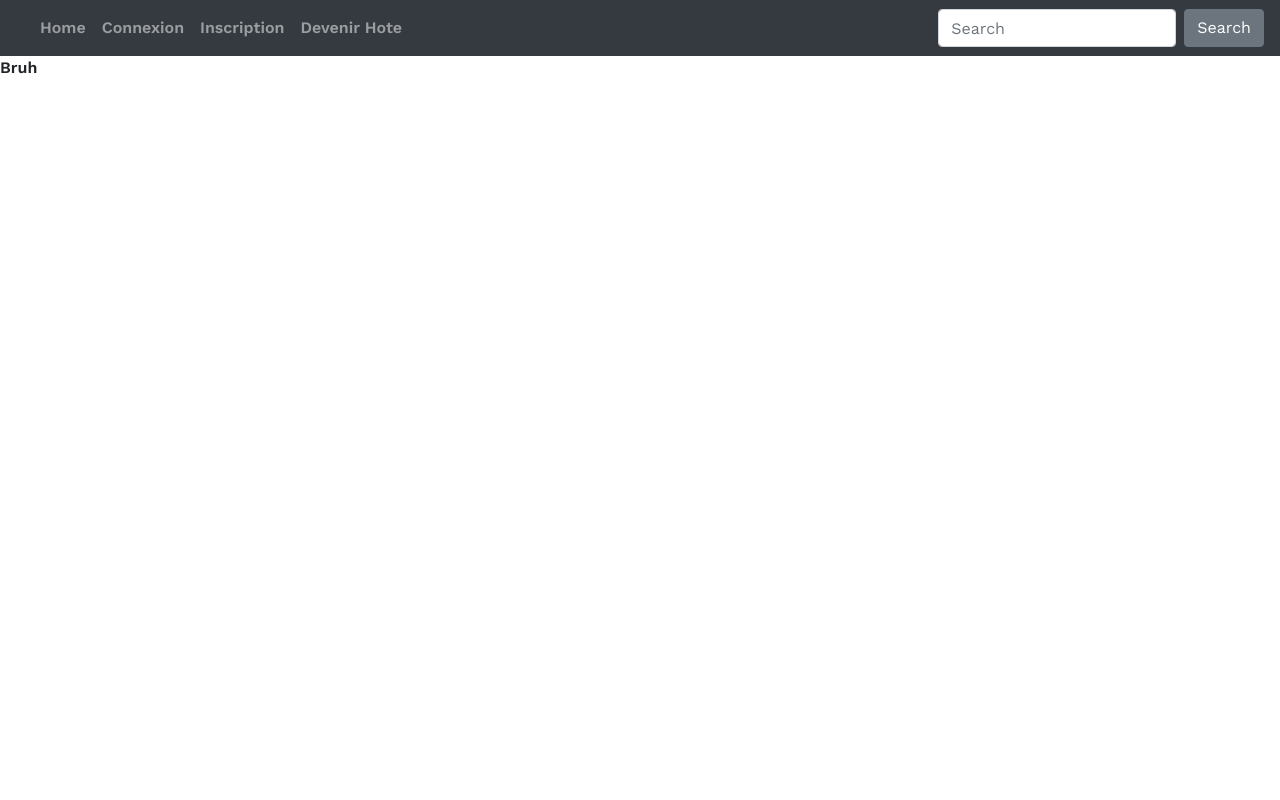
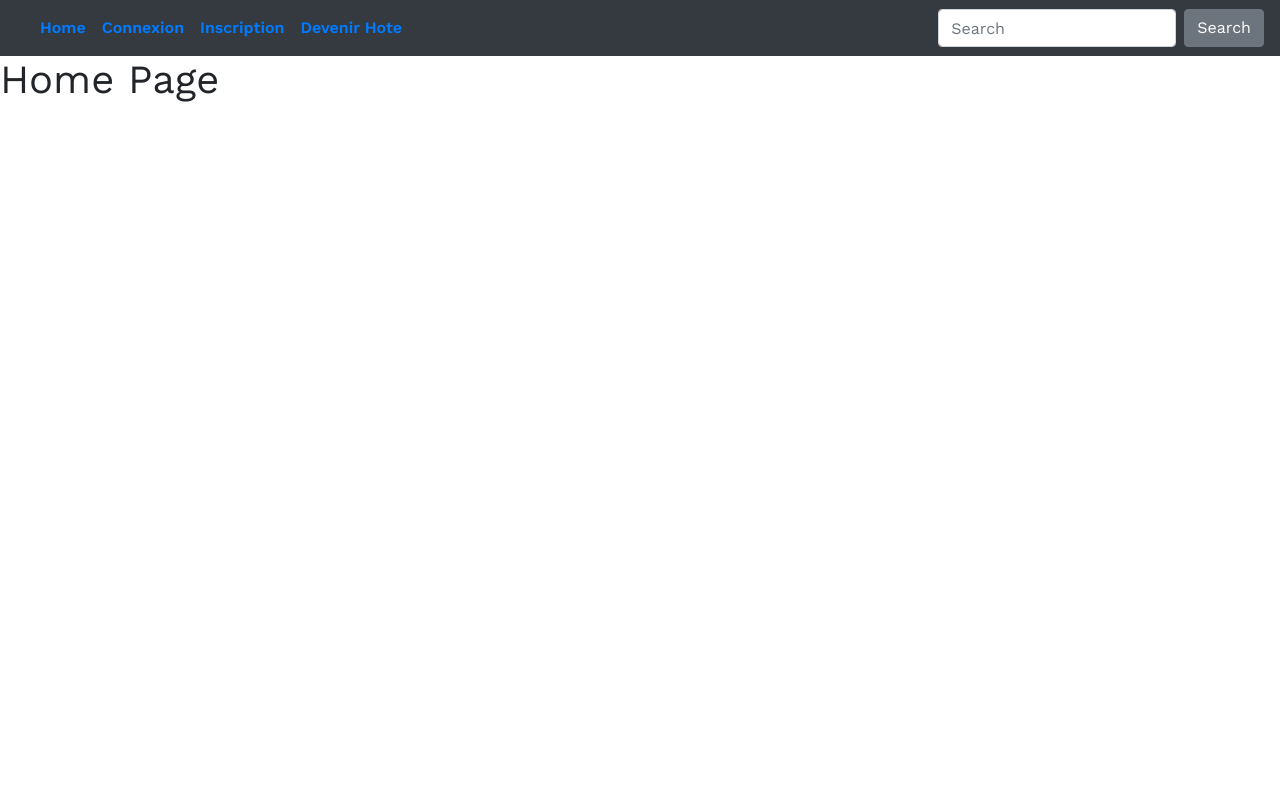
Before and after one commit to alexandrearnaud/Diogene_StuHome, a React (Create React App) app: page / in a window 1280 px wide. Shown: the top 800 px of the page. Built offline with nearby package versions, Linux system fonts and the light colour scheme.

Commit message:
Header/Footer dynamic in all pages

```diff
--- a/src/App.js
+++ b/src/App.js
@@ -7,60 +7,8 @@ import './App.css';
 class App extends Component {
   render() {
     return (
-      <div className="App">
-        <header>
-
-        <nav class="navbar navbar-expand-lg navbar-dark bg-dark">
-        <a class="navbar-brand" img src="/pic/StuHome.png"></a>
-         <button class="navbar-toggler" type="button" data-toggle="collapse" data-target="#navbarColor02" aria-controls="navbarColor02" aria-expanded="false" aria-label="Toggle navigation">
-        <span class="navbar-toggler-icon"></span>
-          </button>
-
-          <div class="collapse navbar-collapse" id="navbarColor02">
-    <ul class="navbar-nav mr-auto">
-    <li class="nav-item">
-        <a class="nav-link" href="/">Home</a>
-      </li>
-      <li class="nav-item">
-        <a class="nav-link" href="#">Connexion</a>
-      </li>
-      <li class="nav-item">
-        <a class="nav-link" href="#">Inscription</a>
-      </li>
-      <li class="nav-item">
-        <a class="nav-link" href="#">Devenir Hote</a>
-      </li>
-    </ul>
-
-    <form class="form-inline my-2 my-lg-0">
-    <input class="form-control mr-sm-2" type="text" placeholder="Search"></input>
-    <button class ="btn btn-secondary my-2 my-sm-0" type="submit">Search</button>
-    </form>
-
-
-    </div>
-
-        </nav>
-
-        </header>
-        <body>
-          <div id="Test">
-          <p>Bruh</p>
-
-          </div>
-        </body>
-
-     <footer id="footer">
-
-       <div id="link">
-
-       <li><a href="ContactezNous">Contactez nous</a></li>
-       <li><a href="MentionsLegales">Mention légales</a></li>
-       <li><a href="CGV">CGV</a></li>
-
-       </div>
-
-    </footer>
+      <div className="Home">
+        <h1> Home Page </h1>
       </div>
     );
   }
--- /dev/null
+++ b/src/Footer.jsx
@@ -0,0 +1,24 @@
+import React, { Component } from 'react';
+import {Link, Route} from 'react-router-dom'
+
+class Footer extends Component {
+    render() {
+        return (
+                <div className="Footer">
+                    <footer id="footer">
+
+                        <div id="link">
+
+                        <li><a href="ContactezNous">Contactez nous</a></li>
+                        <li><a href="MentionsLegales">Mention légales</a></li>
+                        <li><a href="CGV">CGV</a></li>
+
+                        </div>
+
+                    </footer>
+                </div>
+        );
+    }
+}
+
+export default Footer;
--- /dev/null
+++ b/src/Header.jsx
@@ -0,0 +1,47 @@
+import React, { Component } from 'react';
+import {Link, Route} from 'react-router-dom'
+
+class Header extends Component {
+    render() {
+        return (
+                <div className="Header">
+                    <header>
+
+                        <nav class="navbar navbar-expand-lg navbar-dark bg-dark">
+                            <a class="navbar-brand" img src="/pic/StuHome.png"></a>
+                            <button class="navbar-toggler" type="button" data-toggle="collapse" data-target="#navbarColor02" aria-controls="navbarColor02" aria-expanded="false" aria-label="Toggle navigation">
+                            <span class="navbar-toggler-icon"></span>
+                            </button>
+
+                            <div class="collapse navbar-collapse" id="navbarColor02">
+                                <ul class="navbar-nav mr-auto">
+                                <li class="nav-item">
+                                    <a class="nav-link"> <Link to="/">Home </Link></a>
+                                </li>
+                                <li class="nav-item">
+                                    <a class="nav-link"> <Link to="/Login">Connexion </Link></a>
+                                </li>
+                                <li class="nav-item">
+                                    <a class="nav-link"> <Link to="/Inscription"> Inscription </Link></a>
+                                </li>
+                                <li class="nav-item">
+                                    <a class="nav-link"> <Link to="/DevenirHote"> Devenir Hote </Link></a>
+                                </li>
+                                </ul>
+
+                                <form class="form-inline my-2 my-lg-0">
+                                <input class="form-control mr-sm-2" type="text" placeholder="Search"></input>
+                                <button class ="btn btn-secondary my-2 my-sm-0" type="submit">Search</button>
+                                </form>
+
+                            </div>
+
+                        </nav>
+
+                    </header>
+                </div>
+        );
+    }
+}
+
+export default Header;
--- a/src/index.js
+++ b/src/index.js
@@ -1,27 +1,6 @@
 import React from 'react';
-import ReactDOM from 'react-dom';
-import {BrowserRouter, Switch, Route} from 'react-router-dom';
-import 'bootstrap/dist/css/bootstrap.css';
-import App from './App';
-import QuiSommesNous from './QuiSommesNous';
-import CGV from './CGV';
-import MentionsLegales from './MentionsLegales';
-import ContactezNous from './ContactezNous';
+import ReactDom from 'react-dom';
+import { render } from 'react-dom';
+import MainRouter from './routes'
 
-// The App component contains a switch with our routes
-const AppStuHome = () =>
-  <Switch>
-    <Route exact path='/' component={App} />
-    <Route exact path='/QuiSommesNous' component={QuiSommesNous} />
-    <Route exact path='/CGV' component={CGV} />
-    <Route exact path='/MentionsLegales' component={MentionsLegales} />
-    <Route exact path='/ContactezNous' component={ContactezNous} />
-  </Switch>;
-
-// The app MUST be surrounded by the BrowserRouter
-ReactDOM.render(
-  <BrowserRouter>
-    <AppStuHome />
-  </BrowserRouter>,
-  document.getElementById('root')
-);
+render( <MainRouter />, document.getElementById('root'))
--- /dev/null
+++ b/src/routes.jsx
@@ -0,0 +1,27 @@
+import React from 'react';
+import ReactDOM from 'react-dom';
+import {BrowserRouter, Switch, Route} from 'react-router-dom';
+import 'bootstrap/dist/css/bootstrap.css';
+import Header from './Header'
+import Footer from './Footer'
+import App from './App';
+import QuiSommesNous from './QuiSommesNous';
+import CGV from './CGV';
+import MentionsLegales from './MentionsLegales';
+import ContactezNous from './ContactezNous';
+
+export default function MainRouter () {
+    return (
+        <BrowserRouter>
+            <Header/>
+                <Switch>
+                    <Route exact path="/" component={App}/>
+                    <Route exact path="/QuiSommesNous" component={QuiSommesNous}/>
+                    <Route exact path="/CGV" component={CGV}/>
+                    <Route exact path="/MentionsLegales" component={MentionsLegales}/>
+                    <Route exact path="/ContactezNous" component={ContactezNous}/>
+                </Switch>
+            <Footer/>
+        </BrowserRouter>
+    )
+}
```
